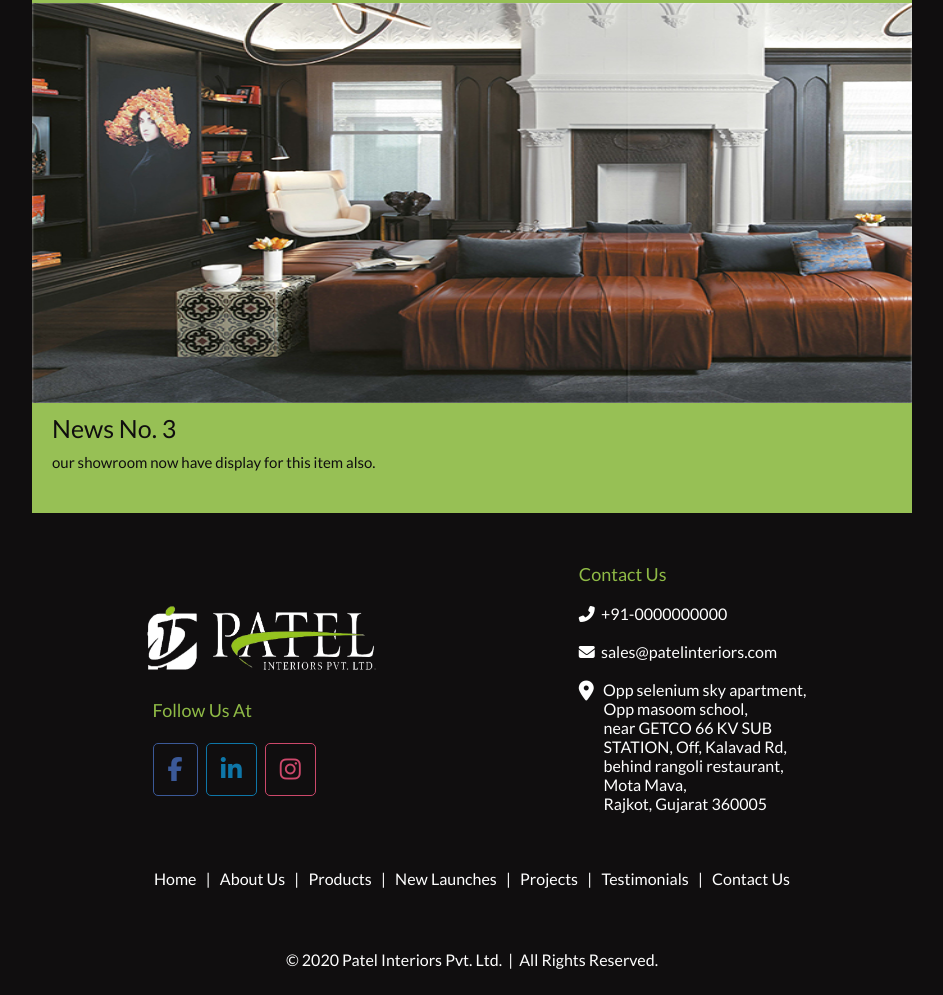
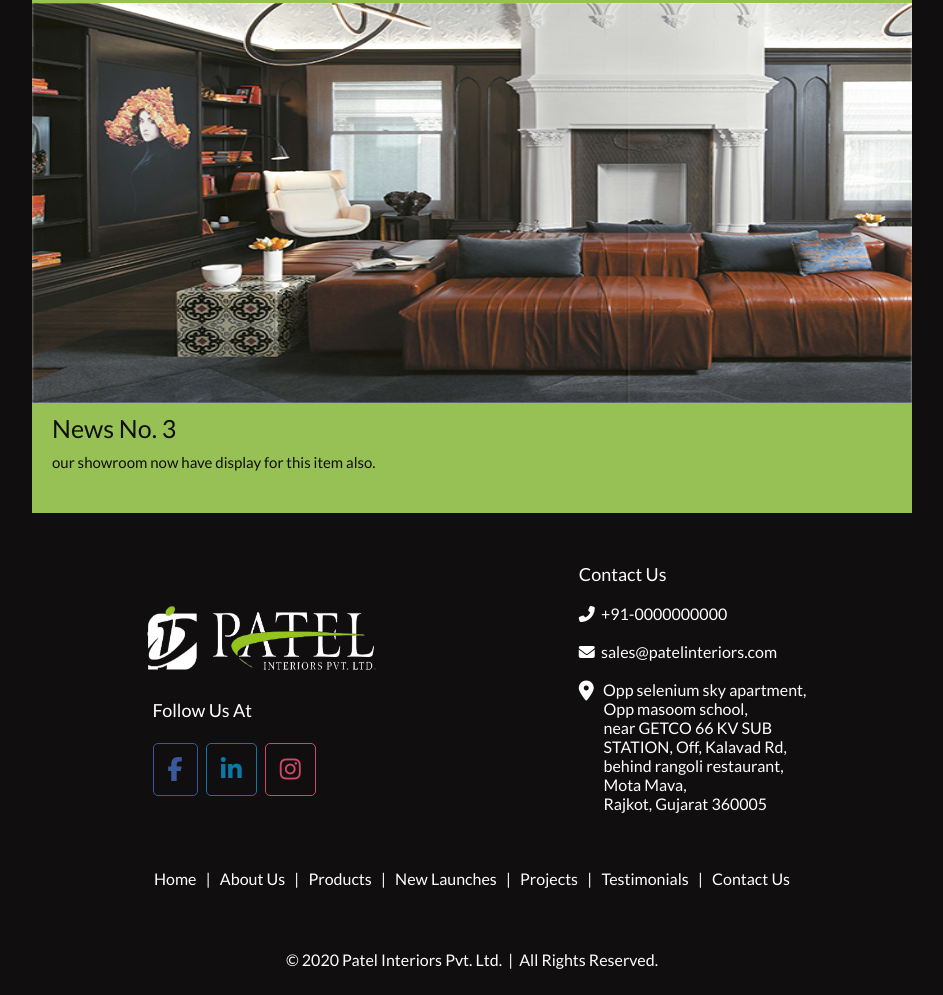
Before and after one commit to nisarg14/nisarg14.github.io, a plain HTML site: page index.html in a window 1280 px wide. Shown: the part 2477-3472 px from the top of the page, without its empty margins (168-1111 px from the left). Drawn offline with Linux system fonts and the light colour scheme.

Commit message:
color update

```diff
--- a/headfoot.css
+++ b/headfoot.css
@@ -93,7 +93,7 @@ body {
     padding-right: 40px;
     border: none;
     background-color: #100e0f;
-    color: #8fba46;
+    color: #ffffff;
     display: flex;
     flex-flow: column wrap;
 }
```
